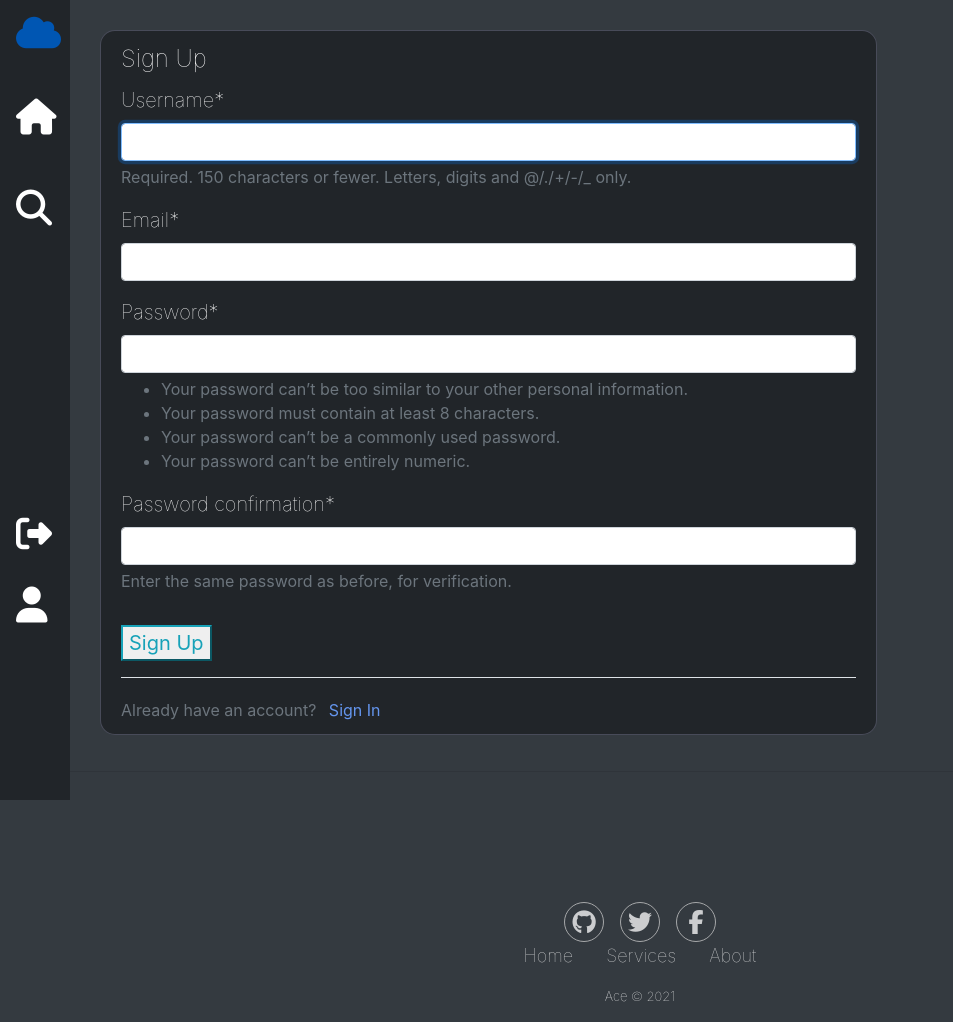
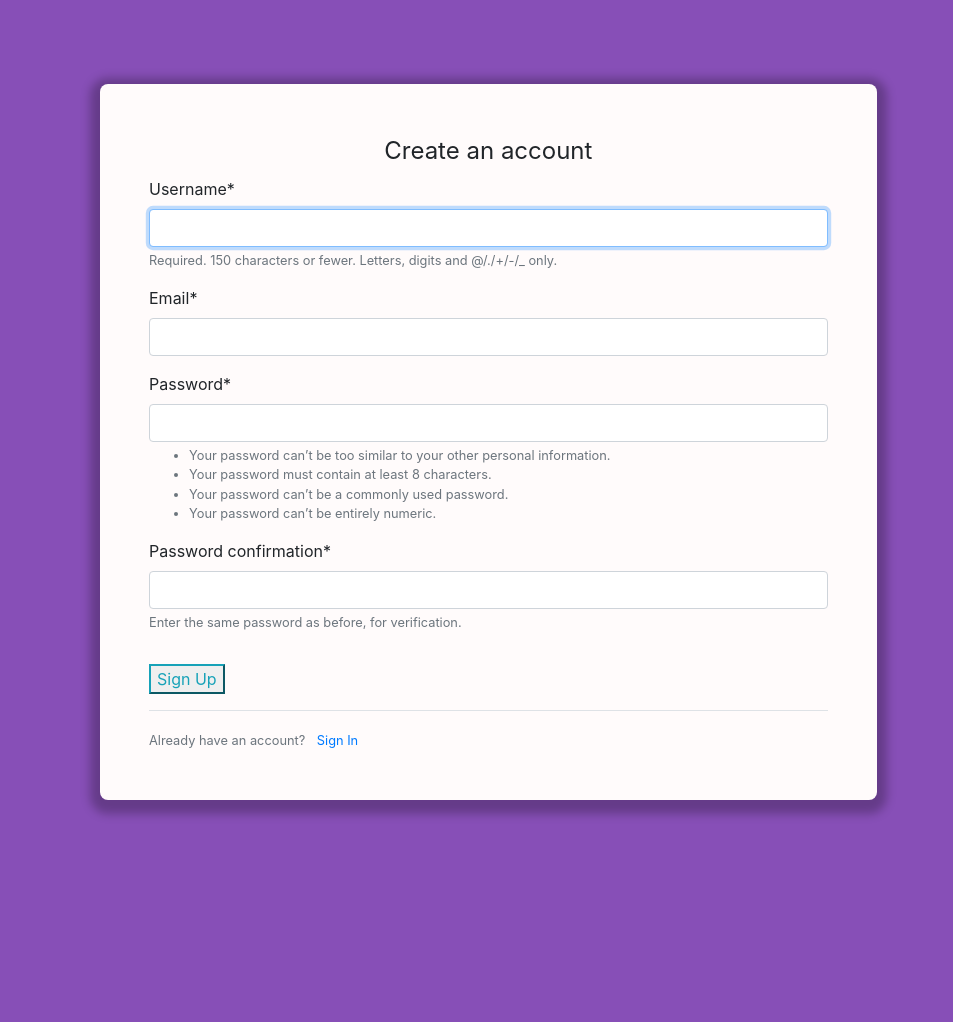
Before and after one commit to CaptainVee/Ace, a Django app: page /register/ in a window 1280 px wide. Shown: the whole page, without its empty margins (0-953 px from the left). After the commit the page ends 817 px from the top, so only its background shows below. Run offline with Django 3.2, Linux system fonts and the light colour scheme; some libraries are stand-ins or nearby versions.

Commit message:
register frontend

```diff
--- a/message/static/message/main.css
+++ b/message/static/message/main.css
@@ -1,6 +1,6 @@
 body {
   color: white;
-  background-color: #343a40;
+  background-color: #874FB7;
   margin-top: inherit;
   margin-right: 0px;
   margin-left: 0px;
@@ -21,7 +21,7 @@ h1, h2, h3, h4, h5, h6 {
 }
 
 .content{
-  background: #fff;
+  background: #874FB7;
   padding: 10px 20px;
   margin-bottom: 20px;
   position: absolute;
@@ -219,9 +219,7 @@ a.article-title:hover {
   width: 100%;
 }
 
-.button:hover {
-  background-color: #555;
-}
+
 .w3-bar .w3-bar-item {
     padding: 8px 16px;
     float: left;
@@ -229,7 +227,7 @@ a.article-title:hover {
     border: none;
     display: block;
     outline: 0;
-    color: white;
+;
   }
 .w3-sidebar{
   height:100%;
@@ -249,7 +247,7 @@ a.article-title:hover {
     vertical-align: middle;
     overflow: hidden;
     text-decoration: none;
-    color: inherit;
+    color: #874FB7;
     background-color: inherit;
     text-align: center;
     cursor: pointer;
--- /dev/null
+++ b/message/static/message/user.css
@@ -0,0 +1,15 @@
+body{
+	background-color: #874FB7;
+}
+
+.content-section{
+left: 24.93%;
+right: 24.86%;
+margin-top: 60px;
+margin-bottom: 86px;
+padding: 49px;
+background-color: #FFFBFB;
+box-shadow: 0px 4px 10px 10px rgba(0, 0, 0, 0.25);
+border-radius: 8px;
+
+}
--- a/message/templates/message/base.html
+++ b/message/templates/message/base.html
@@ -20,12 +20,12 @@
 </head>
 <body>
  	<section>
-		<div class="w3-sidebar w3-bar-block w3-black w3-xxlarge ">
+		<div style="background-color: #E5E5E5;" class="w3-sidebar w3-bar-block w3-xxlarge ">
 		<!-- 	<a href="{% url 'welcome' %}"><img class="main-logo fa" src="{% static 'message/logo.png' %}"/></a>
 		-->  <a style="margin-bottom: -7px;" href="{% url 'welcome' %}" class="w3-bar-item w3-button fa"><i class="fa fa-cloud icon"></i></a>
 		<a href="{% url 'welcome' %}" class="w3-bar-item w3-button"><i class="fa fa-home"></i></a>
 		<a href="#" class="w3-bar-item w3-button"><i class="fa fa-search"></i></a>
-		<a style="margin-top: 235px" href="{% url 'logout' %}" class="w3-bar-item w3-button"><i class="fa fa-sign-out"></i></a>
+		<a style="margin-top: 157px;" href="{% url 'logout' %}" class="w3-bar-item w3-button"><i class="fa fa-sign-out"></i></a>
 		<a style="margin-top: -20px" href="{% url 'profile' %}" class="w3-bar-item w3-button"><i class="fa fa-user"></i></a>
 		</div>
 	</section>
--- a/message/templates/message/home.html
+++ b/message/templates/message/home.html
@@ -36,7 +36,7 @@
 	</div>
 	<h1 class="create2">Create Your Next Announcement Workspace With Ace</h1>
 	<p class="create3">Organize and structure your announcement. Get notifications on new announcement.</p>
-	<a class="account" style="" href="#">Create Account</a>
+	<a class="account" style="" href="{% url 'register' %}">Create Account</a>
 	<a class="demo" style="" href="#">Demo</a>
 
 	<h5 class="download">Download our mobile app</h5>
--- /dev/null
+++ b/user/templates/user/base.html
@@ -0,0 +1,40 @@
+{% load static %}
+<!DOCTYPE html>
+<html>
+<head>
+
+	 <!-- Required meta tags -->
+    <meta charset="utf-8">
+	<link rel="stylesheet" href="https://cdnjs.cloudflare.com/ajax/libs/font-awesome/4.7.0/css/font-awesome.min.css">
+
+  <meta name="viewport" content="width=device-width, initial-scale=1, maximum-scale=1, minimum-scale=1" />
+        <!-- Bootstrap CSS -->
+    <link rel="stylesheet" href="https://stackpath.bootstrapcdn.com/bootstrap/4.3.1/css/bootstrap.min.css" integrity="sha384-ggOyR0iXCbMQv3Xipma34MD+dH/1fQ784/j6cY/iJTQUOhcWr7x9JvoRxT2MZw1T" crossorigin="anonymous">
+
+    <link rel="stylesheet" href="https://cdnjs.cloudflare.com/ajax/libs/font-awesome/4.7.0/css/
+    font-awesome.min.css">
+
+    <link rel="stylesheet" type="text/css" href="{% static 'message/user.css' %}">
+
+	<title>Msage</title>
+</head>
+<body>
+    <div style="margin-left:100px">
+        <main role="main" class="w3-container">
+        <div class="row">
+            <div class="col-md-8">
+                {% if messages %}
+                    {% for message in messages %}
+                        <div class="alert alert-{{ message.tags }}">
+                            {{ message }}
+                        </div>
+                    {% endfor %}
+                {% endif %}
+                <br>
+                {% block content %}{% endblock %}
+
+            </div>
+        </div>
+    </main>
+</div>
+</body>
--- a/user/templates/user/login.html
+++ b/user/templates/user/login.html
@@ -1,4 +1,4 @@
-{% extends "message/base.html" %}
+{% extends "user/base.html" %}
 {% load crispy_forms_tags %}
 {% block content %}
 
--- a/user/templates/user/logout.html
+++ b/user/templates/user/logout.html
@@ -1,4 +1,4 @@
-{% extends "message/base.html" %}
+{% extends "user/base.html" %}
 {% block content %}
 	<h2>You have been logged out</h2>
 	<div class="border-top pt-3">
--- a/user/templates/user/password_reset.html
+++ b/user/templates/user/password_reset.html
@@ -1,4 +1,4 @@
-{% extends "message/base.html" %}
+{% extends "user/base.html" %}
 {% load crispy_forms_tags %}
 {% block content %}
 
--- a/user/templates/user/password_reset_complete.html
+++ b/user/templates/user/password_reset_complete.html
@@ -1,4 +1,4 @@
-{% extends "message/base.html" %}
+{% extends "user/base.html" %}
 {% block content %}
 	<div class="alert alert-info">
 		Your password has been set successfuly
--- a/user/templates/user/password_reset_confirm.html
+++ b/user/templates/user/password_reset_confirm.html
@@ -1,4 +1,4 @@
-{% extends "message/base.html" %}
+{% extends "user/base.html" %}
 {% load crispy_forms_tags %}
 {% block content %}
 
--- a/user/templates/user/password_reset_done.html
+++ b/user/templates/user/password_reset_done.html
@@ -1,4 +1,4 @@
-{% extends "message/base.html" %}
+{% extends "user/base.html" %}
 {% block content %}
 	<div class="alert alert-info">
 		An email has been sent with instruction to reset your password
--- a/user/templates/user/profile.html
+++ b/user/templates/user/profile.html
@@ -1,4 +1,4 @@
-{% extends "message/base.html" %}
+{% extends "user/base.html" %}
 {% load crispy_forms_tags %}
 {% block content %}
     <div class="content-section">
--- a/user/templates/user/register.html
+++ b/user/templates/user/register.html
@@ -1,11 +1,12 @@
-{% extends "message/base.html" %}
+{% extends "user/base.html" %}
 {% load crispy_forms_tags %}
 {% block content %}
+<section>
 	<div class= 'content-section'>
 		<form method="POST">
 			{% csrf_token %}
 			<fieldset class='form-group'>
-				<legend class= 'boarder-bottom mb=4'>Sign Up</legend>
+				<legend style="text-align: center;" class= 'boarder-bottom mb=4'>Create an account</legend>
 
 				{{ form |crispy }}
 
@@ -18,5 +19,5 @@
 			<small class="text-muted"> Already have an account? <a class="ml-2" href="{% url 'login' %}">Sign In</a></small>
 		</div>
 	</div>
-
+</section>
 {% endblock content %}
```
Also changed, not shown: db.sqlite3.
